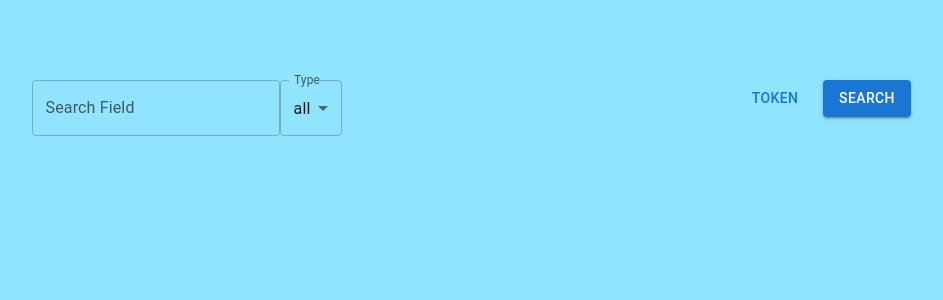
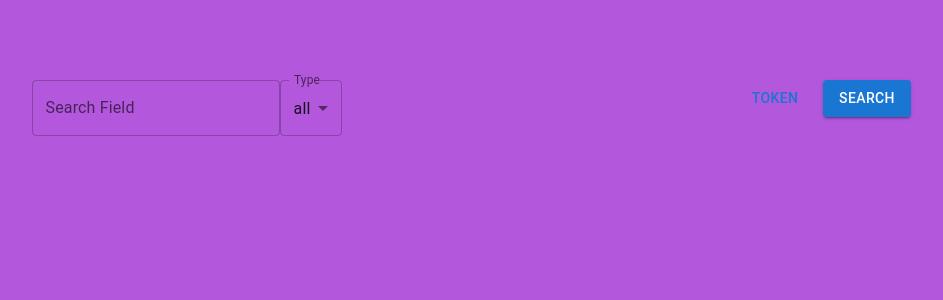
Before and after one commit to Viridiana-24/Spotify_Tarea, a React (Create React App) app: page / in a window 1280 px wide. Shown: the top 300 px of the page, without its empty margins (133-1076 px from the left). Built offline with nearby package versions, Linux system fonts and the light colour scheme; the HTML template or start-up script is replaced by a standard one.

Commit message:
segundo commit

```diff
--- a/src/index.css
+++ b/src/index.css
@@ -6,7 +6,7 @@ body {
   -webkit-font-smoothing: antialiased;
   -moz-osx-font-smoothing: grayscale;
 
-  background-color: #91e4fd;
+  background-color: #b358dd;
 
   background-size: cover;
 }
```
